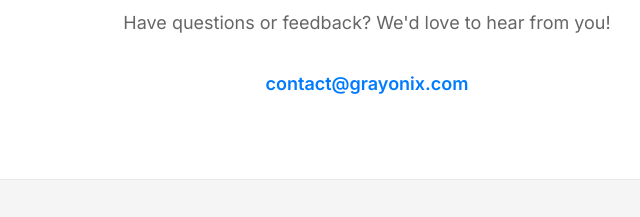
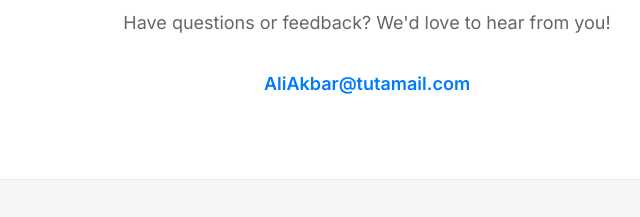
Before and after one commit to MirzaAliAkbar/studios.grayonix.com, a plain HTML site: page index.html in a window 1280 px wide. Shown: the part 1667-1884 px from the top of the page, 273-913 px from the left. Drawn offline with Linux system fonts and the light colour scheme.

Commit message:
Update index.html

```diff
--- a/index.html
+++ b/index.html
@@ -69,7 +69,7 @@
             <div class="container">
                 <h2>Get In Touch</h2>
                 <p>Have questions or feedback? We'd love to hear from you!</p>
-                <a href="mailto:contact@grayonix.com" class="contact-email">contact@grayonix.com</a>
+                <a href="mailto:AliAkbar@tutamail.com" class="contact-email">AliAkbar@tutamail.com</a>
             </div>
         </section>
     </main>
```
